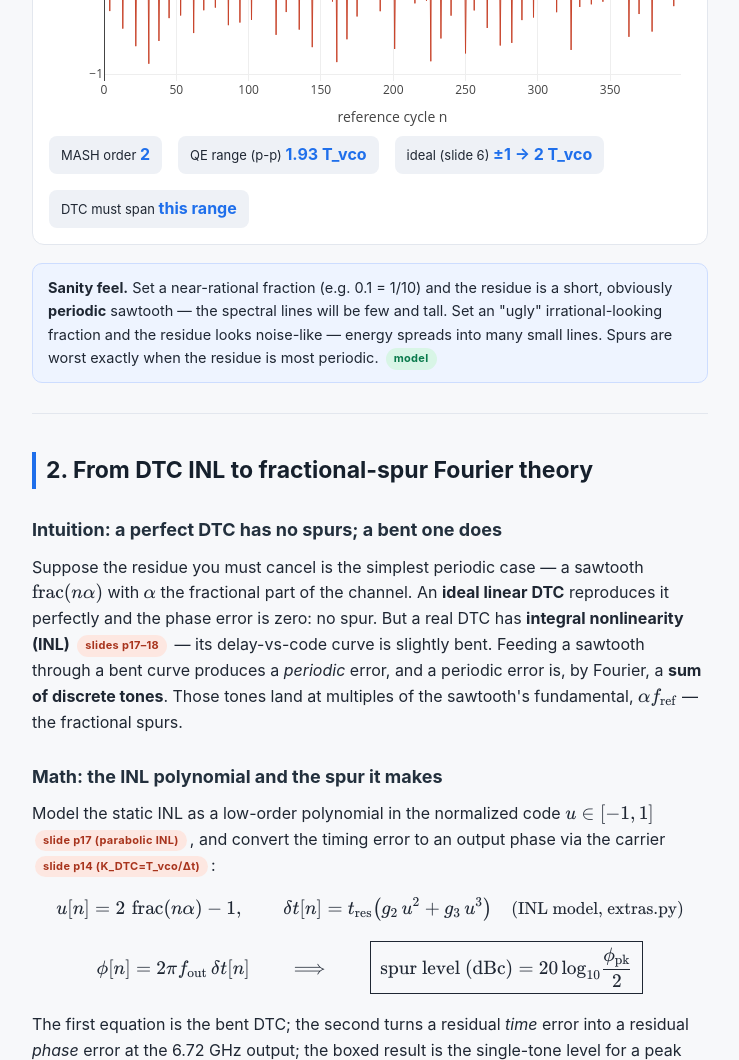
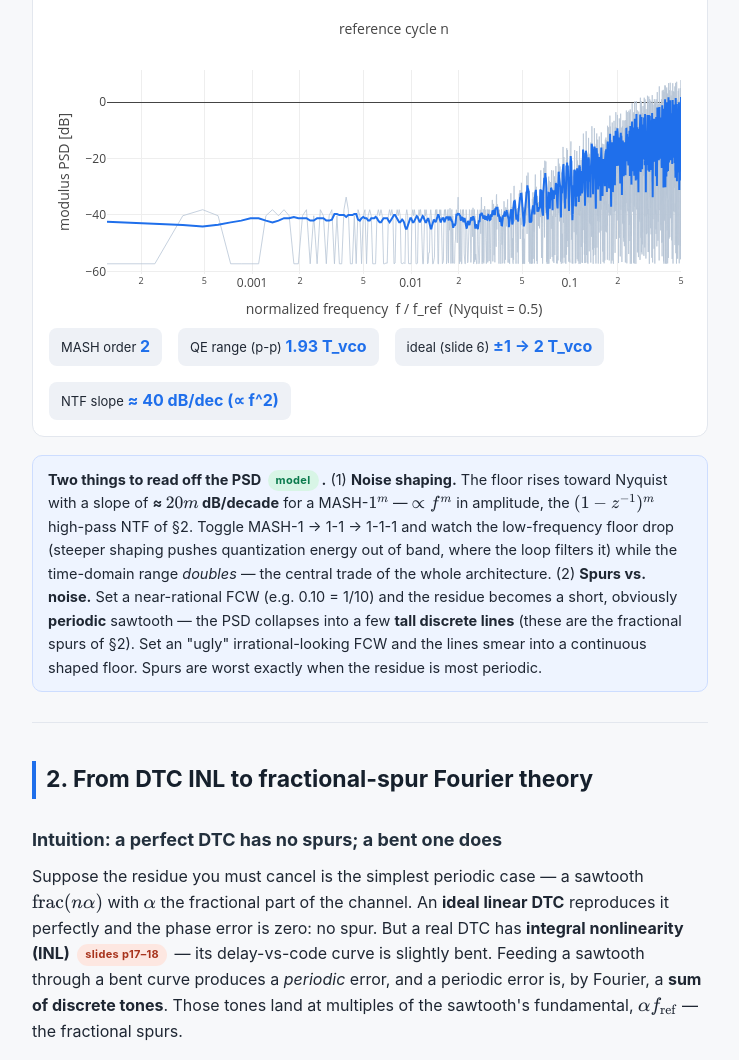
Before and after one commit to gmcycle7/dtc-assisted-fracn-pll, a plain HTML site: page site/spurs.html in a window 1280 px wide. Shown: the part 2800-3860 px from the top of the page, without its empty margins (288-1027 px from the left). Drawn offline with nearby package versions, Linux system fonts and the light colour scheme.

Commit message:
spurs: add PSD panel to the DSM residue explorer widget
The "watch the residue and its range" widget (#dsm-explorer) now shows a
second stacked panel: the PSD of the divide-ratio dither (simMASH already
computed it via welch; it just wasn't drawn). Raw periodogram + a smoothed
"shaped floor" trend on a log-frequency axis.

Pedagogy this exposes directly:
- NTF noise shaping: floor slope ≈ 20·m dB/dec for MASH-1^m (readout shows it);
  toggling order 1→2→3 visibly steepens the high-pass and drops the in-band floor.
- Spurs vs noise: a near-rational FCW (e.g. 0.10) collapses the PSD into tall
  discrete lines at k·α·f_ref — the fractional spurs of section 2 made visible.

Widget height 400→540px for the two panels. spurs.html section text updated to
describe both panels. No model/JS-math change (pll_ext.js untouched).

Verified: spurs page no overflow at 1400/390px, both widgets render, 0 console
errors; 18/18 pytest; 14/14 JS<->Python checks still pass.

Co-Authored-By: Claude Opus 4.8 (1M context) <noreply@anthropic.com>

```diff
--- a/site/assets/app/widgets_ext.js
+++ b/site/assets/app/widgets_ext.js
@@ -149,19 +149,38 @@
 
   // ============ ⑤ DSM / MASH explorer ============
   function dsmExplorer(root){
-    var s=scaffold(root); var o={order:2, frac:0.123};
+    var s=scaffold(root); s.plot.style.height="540px"; var o={order:2, frac:0.123};
+    // moving-average in LINEAR power -> a "shaped floor" trend that exposes the NTF slope
+    // while leaving the raw periodogram (with its discrete lines) visible underneath.
+    function smooth(db){
+      var lin=db.map(function(v){return Math.pow(10,v/10);}), w=11, half=(w-1)/2, out=[];
+      for(var i=0;i<lin.length;i++){
+        var a=Math.max(0,i-half), b=Math.min(lin.length-1,i+half), sum=0;
+        for(var j=a;j<=b;j++) sum+=lin[j];
+        out.push(10*Math.log10(sum/(b-a+1)+1e-300));
+      }
+      return out;
+    }
     function draw(){
       var r=P.simMASH(o.frac,o.order,8192);
       var nshow=400;
-      var t1={x:Array.from({length:nshow},function(_,i){return i;}),y:r.qe.slice(0,nshow),mode:"lines",line:{color:"#c8442b",width:1},name:"Φ_QE[n] (cycles)"};
-      Plotly.react(s.plot,[t1],Object.assign({margin:{t:10,r:10,b:45,l:55},
-        xaxis:{title:"reference cycle n",gridcolor:"#eee"},
-        yaxis:{title:"accumulated QE [T_vco]",gridcolor:"#eee"}},BG),{displayModeBar:false,responsive:true});
+      var t1={x:Array.from({length:nshow},function(_,i){return i;}),y:r.qe.slice(0,nshow),
+        mode:"lines",line:{color:"#c8442b",width:1},name:"Φ_QE[n]",xaxis:"x",yaxis:"y"};
+      var praw={x:r.psd.f,y:r.psd.db,mode:"lines",line:{color:"#b8c6d6",width:0.8},
+        name:"PSD (raw)",xaxis:"x2",yaxis:"y2",hoverinfo:"skip"};
+      var ptr={x:r.psd.f,y:smooth(r.psd.db),mode:"lines",line:{color:"#1f6feb",width:2},
+        name:"shaped floor",xaxis:"x2",yaxis:"y2"};
+      Plotly.react(s.plot,[t1,praw,ptr],Object.assign({margin:{t:10,r:10,b:44,l:58},
+        xaxis:{domain:[0,1],anchor:"y",title:"reference cycle n",gridcolor:"#eee"},
+        yaxis:{domain:[0.6,1.0],title:"accum. QE [T_vco]",gridcolor:"#eee"},
+        xaxis2:{domain:[0,1],anchor:"y2",type:"log",title:"normalized frequency  f / f_ref  (Nyquist = 0.5)",gridcolor:"#eee"},
+        yaxis2:{domain:[0,0.42],title:"modulus PSD [dB]",gridcolor:"#eee"},
+        showlegend:false},BG),{displayModeBar:false,responsive:true});
       var ideal=o.order===1?1:o.order===2?2:4;
       s.read.innerHTML = box("MASH order",o.order)+
         box("QE range (p-p)",r.range_pp.toFixed(2)+" T_vco")+
         box("ideal (slide 6)","±"+(ideal/2)+" → "+ideal+" T_vco")+
-        box("DTC must span","this range");
+        box("NTF slope","≈ "+(20*o.order)+" dB/dec (∝ f^"+o.order+")");
     }
     seg(s.seg,[{t:"MASH-1",v:1},{t:"MASH-1-1",v:2},{t:"MASH-1-1-1",v:3}],2,function(v){o.order=v;draw();});
     slider(s.ctl,"Fractional FCW",0.01,0.99,0.01,o.frac,"",function(v){return (+v).toFixed(2);},function(v){o.frac=v;draw();});
--- a/site/spurs.html
+++ b/site/spurs.html
@@ -80,12 +80,14 @@ $$\Delta t[n] \;=\; \frac{1}{K_{\rm DTC}}\,\Phi_{\rm QE}[n],\qquad K_{\rm DTC}=\
 
 <figure><img src="assets/figures/dsm_mash.png" alt="Accumulated MASH quantization error for orders 1, 2, 3"><figcaption>Accumulated ΔΣ quantization error \(\Phi_{\rm QE}[n]\) (in \(T_{\rm vco}\)) for MASH-1, 1-1, 1-1-1 at fractional input 0.123. The peak-to-peak span (≈1 / 2 / 4 \(T_{\rm vco}\)) is exactly what the DTC must cancel <span class="tag t-slide">slide p6</span>. — model <code>mash_qe()</code> in <code>models/extras.py</code>.</figcaption></figure>
 
-<h3>Interactive: watch the residue and its range</h3>
-<p>Change the fractional setting and the DSM order; the widget runs the same MASH simulator as the Python model (<code>simMASH</code> in <code>assets/app/pll_ext.js</code>, mirroring <code>extras.py:mash_qe</code>) and shows both the time-domain residue and its peak-to-peak range in \(T_{\rm vco}\) <span class="tag t-derive">model</span>.</p>
+<h3>Interactive: watch the residue, its range, and its PSD</h3>
+<p>Change the fractional setting and the DSM order; the widget runs the same MASH simulator as the Python model (<code>simMASH</code> in <code>assets/app/pll_ext.js</code>, mirroring <code>extras.py:mash_qe</code>). The <b>top panel</b> is the time-domain residue \(\Phi_{\rm QE}[n]\) and its peak-to-peak range in \(T_{\rm vco}\); the <b>bottom panel</b> is the <b>PSD of the divide-ratio dither</b> (the modulus sequence), which is what the loop actually shapes <span class="tag t-derive">model</span>. The blue "shaped floor" is a smoothed trend over the raw periodogram.</p>
 <div id="dsm-explorer"></div>
 
 <div class="note">
-<b>Sanity feel.</b> Set a near-rational fraction (e.g. 0.1 = 1/10) and the residue is a short, obviously <b>periodic</b> sawtooth — the spectral lines will be few and tall. Set an "ugly" irrational-looking fraction and the residue looks noise-like — energy spreads into many small lines. Spurs are worst exactly when the residue is most periodic. <span class="tag t-derive">model</span>
+<b>Two things to read off the PSD <span class="tag t-derive">model</span>.</b>
+(1) <b>Noise shaping.</b> The floor rises toward Nyquist with a slope of <b>≈ \(20m\) dB/decade</b> for a MASH-\(1^m\) — \(\propto f^{m}\) in amplitude, the \((1-z^{-1})^m\) high-pass NTF of §2. Toggle MASH-1 → 1-1 → 1-1-1 and watch the low-frequency floor drop (steeper shaping pushes quantization energy out of band, where the loop filters it) while the time-domain range <i>doubles</i> — the central trade of the whole architecture.
+(2) <b>Spurs vs. noise.</b> Set a near-rational FCW (e.g. 0.10 = 1/10) and the residue becomes a short, obviously <b>periodic</b> sawtooth — the PSD collapses into a few <b>tall discrete lines</b> (these are the fractional spurs of §2). Set an "ugly" irrational-looking FCW and the lines smear into a continuous shaped floor. Spurs are worst exactly when the residue is most periodic.
 </div>
 
 <hr>
```
Also changed, not shown: site/_content/spurs.html (+5 -3 lines).
